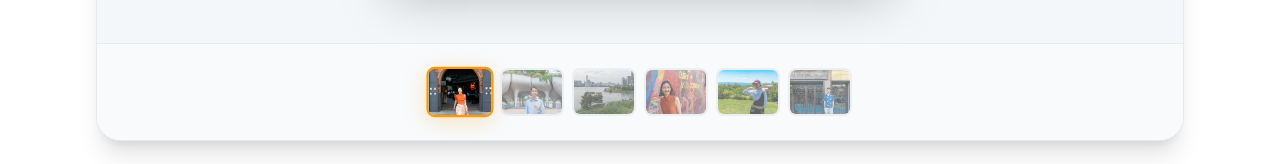
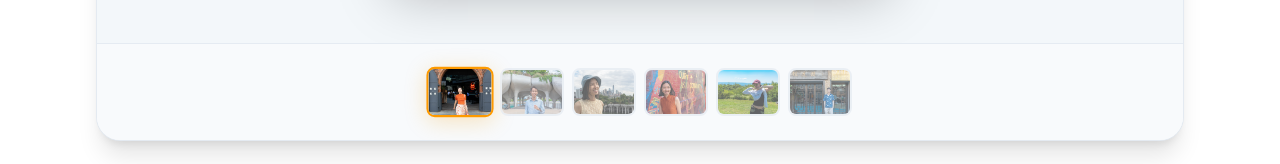
Before and after one commit to superjeffc/photography, a React (Vite) app: page / in a window 1280 px wide. Shown: the part 750-914 px from the top of the page. Built offline with nearby package versions, Linux system fonts and the light colour scheme; a web font is replaced by a local one.

Commit message:
Update gallery: replace gantry-state-park1 with Pier 57

```diff
--- a/src/data/photographyData.ts
+++ b/src/data/photographyData.ts
@@ -77,17 +77,17 @@ export const PORTFOLIO_GALLERY: PortfolioItem[] = [
   },
   {
     id: 'p2',
-    title: 'Midtown Skyline Sunset Magic',
+    title: 'Pier 57',
     client: 'Elena Vance',
-    locationId: 'gantry-park',
-    locationName: 'Gantry Plaza State Park',
+    locationId: 'pier-57',
+    locationName: 'Pier 57',
     category: 'portraits',
     categoryLabel: 'Solo Portraits',
-    image: '/images/gantry-state-park1.webp',
-    fullResImage: 'https://assets.superjeffc.com/apps/gantry-state-park1.jpg',
+    image: '/images/pier-57.webp',
+    fullResImage: 'https://assets.superjeffc.com/apps/little-island2.jpg',
     gear: 'Sony A7C II + FE 24-50mm f/2.8 G',
-    settings: '1/1250s @ f/2.8, ISO 100',
-    story: 'Sleek session with the iconic Pepsi-Cola sign and Empire State building glowing in sunset tones.'
+    settings: '1/250s @ f/7.1, ISO 125',
+    story: 'Vibrant rooftop portrait overlooking Little Island and the Lower Manhattan skyline from Pier 57 on a clear summer afternoon.'
   },
   {
     id: 'p3',
```
Also changed, not shown: public/images/pier-57.webp (added).
